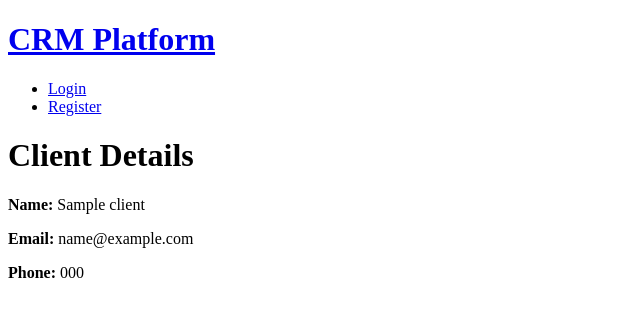
After one commit to PROG-01/crm-platform, a Flask app: template templates/clients/details.html in a window 1280 px wide. The commit adds this page. Shown: the top 317 px of the page, without its empty margins (0-640 px from the left). Run offline with Flask 3, Linux system fonts and the light colour scheme; the template is opened without the code that fills it: most values are stand-ins (such as "Sample title", 1, 10 or a date in 2020); some libraries are stand-ins or nearby versions.

Commit message:
Add client details view and update client list display

```diff
--- a/app.py
+++ b/app.py
@@ -136,3 +136,15 @@ def new_client():
         return redirect('/clients')
     else:
         return render_template('clients/create.html')
+
+
+@app.route('/clients/<int:id>')
+@login_required
+def view_client(id):
+    # Fetch client details for the logged-in user
+    client = db.execute("SELECT * FROM clients WHERE id = ? AND user_id = ?", id, session['user_id'])
+
+    if not client:
+        return redirect('/clients')
+
+    return render_template('clients/details.html', client=client[0])
--- /dev/null
+++ b/templates/clients/details.html
@@ -0,0 +1,10 @@
+{% extends "layout.html" %}
+
+{% block title %}Client Details{% endblock %}
+
+{% block main %}
+    <h1>Client Details</h1>
+    <p><strong>Name:</strong> {{ client.name }}</p>
+    <p><strong>Email:</strong> {{ client.email }}</p>
+    <p><strong>Phone:</strong> {{ client.phone }}</p>
+{% endblock %}
```
Also changed, not shown: templates/clients/index.html (+5 -3 lines), templates/clients/detail.html (deleted).
